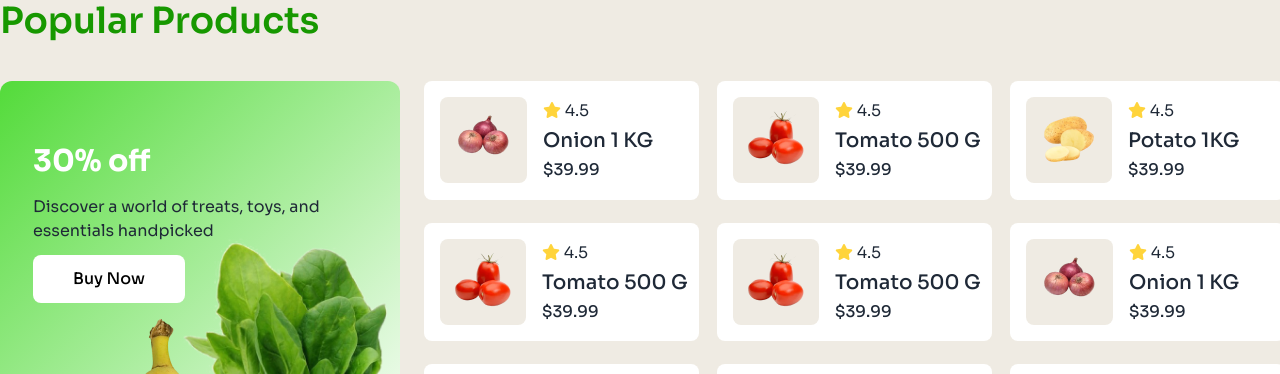
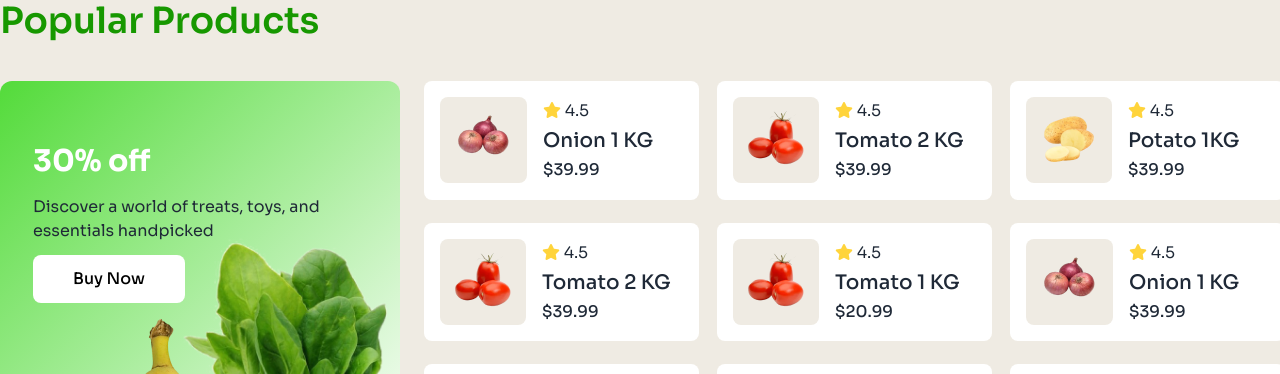
Before and after one commit to shakilahamed07/Assignment-3, a plain HTML site: page index.html in a window 1280 px wide. Shown: the part 2540-2914 px from the top of the page. Drawn offline with nearby package versions, Linux system fonts and the light colour scheme.

Commit message:
problem fix

```diff
--- a/index.html
+++ b/index.html
@@ -163,7 +163,7 @@
                             <div class="">
                                 <i class="fa-solid fa-star text-xs md:text-base" style="color: #FFD43B;"></i>
                                 <a class="text-xs md:text-base">4.5</a>
-                                <h3 class="font-medium lg:text-xl text-sm md:mt-1  md:mb-[3px]">Tomato 500 G</h3>
+                                <h3 class="font-medium lg:text-xl text-sm md:mt-1  md:mb-[3px]">Tomato 2 KG</h3>
                                 <h5 class="font-medium text-xs md:text-base">$39.99</h5>
                             </div>
                         </div>
@@ -191,7 +191,7 @@
                             <div class="">
                                 <i class="fa-solid fa-star text-xs md:text-base" style="color: #FFD43B;"></i>
                                 <a class="text-xs md:text-base">4.5</a>
-                                <h3 class="font-medium lg:text-xl text-sm md:mt-1  md:mb-[3px]">Tomato 500 G</h3>
+                                <h3 class="font-medium lg:text-xl text-sm md:mt-1  md:mb-[3px]">Tomato 2 KG</h3>
                                 <h5 class="font-medium text-xs md:text-base">$39.99</h5>
                             </div>
                         </div>
@@ -205,8 +205,8 @@
                             <div class="">
                                 <i class="fa-solid fa-star text-xs md:text-base" style="color: #FFD43B;"></i>
                                 <a class="text-xs md:text-base">4.5</a>
-                                <h3 class="font-medium lg:text-xl text-sm md:mt-1  md:mb-[3px]">Tomato 500 G</h3>
-                                <h5 class="font-medium text-xs md:text-base">$39.99</h5>
+                                <h3 class="font-medium lg:text-xl text-sm md:mt-1  md:mb-[3px]">Tomato 1 KG</h3>
+                                <h5 class="font-medium text-xs md:text-base">$20.99</h5>
                             </div>
                         </div>
 
```
